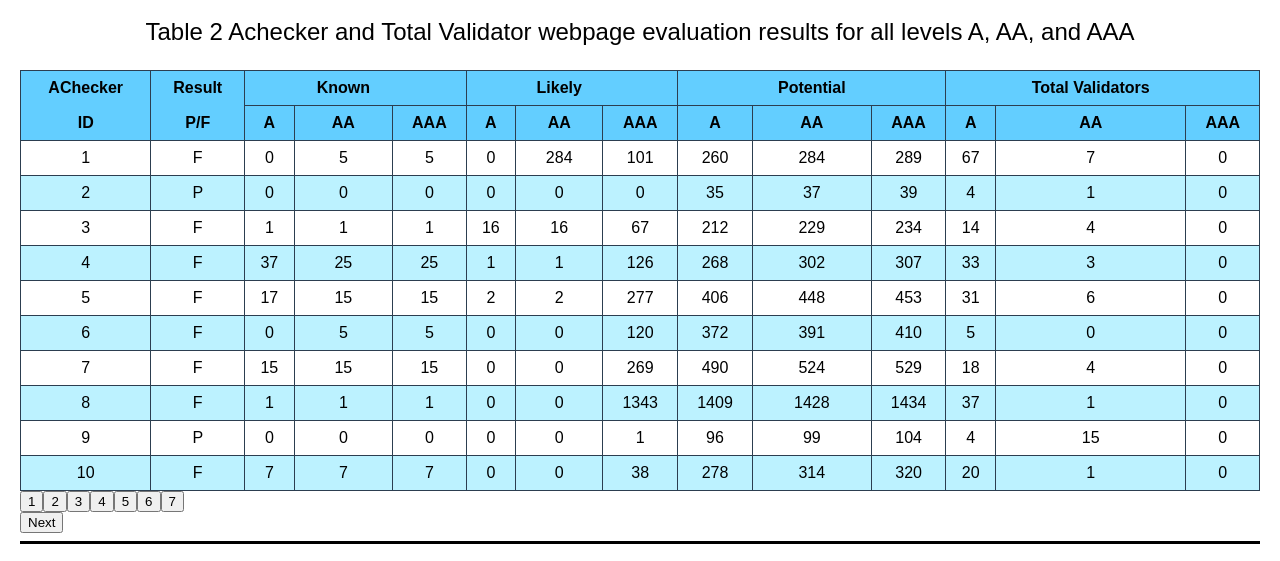
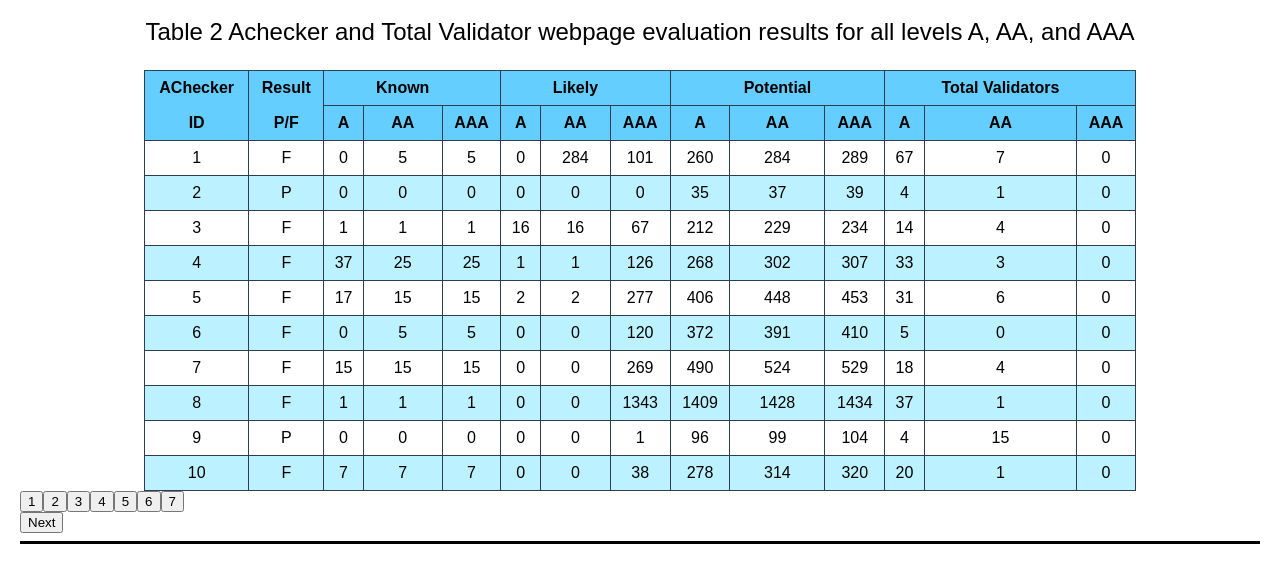
Before and after one commit to santosh1664/egovern, a plain HTML site: page table2.html in a window 1280 px wide. Shown: the part 228-789 px from the top of the page. Drawn offline with Linux system fonts and the light colour scheme.

Commit message:
Reduced all tables sizes by 20%

```diff
--- a/table2.html
+++ b/table2.html
@@ -30,7 +30,7 @@
     <p style = "text-align:center;font-size:200%;font-weight:bold;">Table 2</p>
     <p style = "text-align:center;font-size:150%;font-weight:200;"> Table 2 Achecker and Total Validator webpage evaluation results for all levels A, AA, and AAA</p>
     <main>
-        <div id="table-container"></div>
+        <div id="table-container" style="width:80%;margin-left:10%"></div>
         <div id="pagination"></div>
         <div id="navigation">
             <button id="prevBtn" onclick="prevPage()">Previous</button>
```
Also changed, not shown: Top10.html (+1 -1 lines), Top20.html (+1 -1 lines), table3.html (+1 -1 lines), table4.html (+1 -1 lines), table7.html (+1 -1 lines), table8.html (+1 -1 lines).
